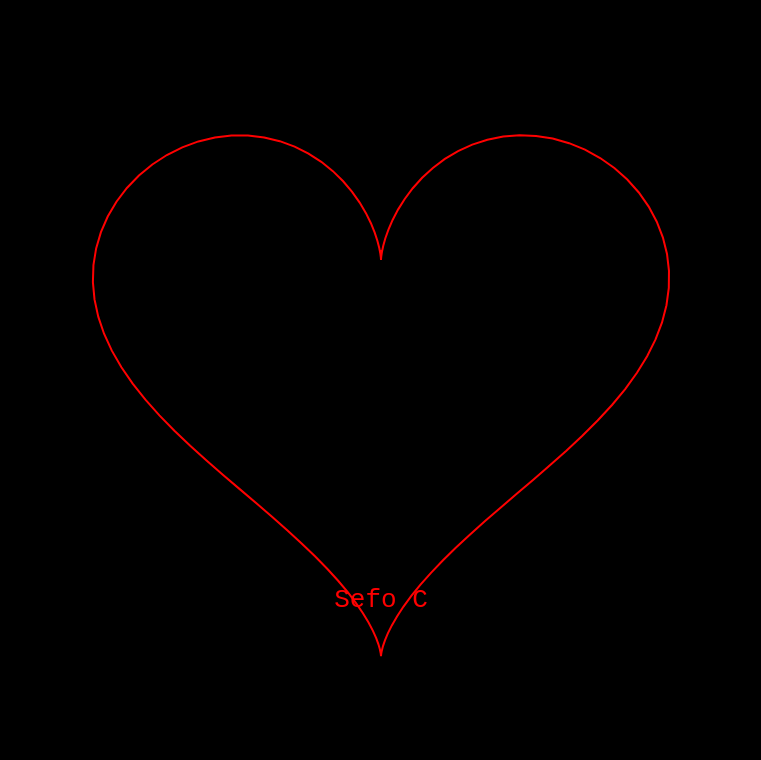
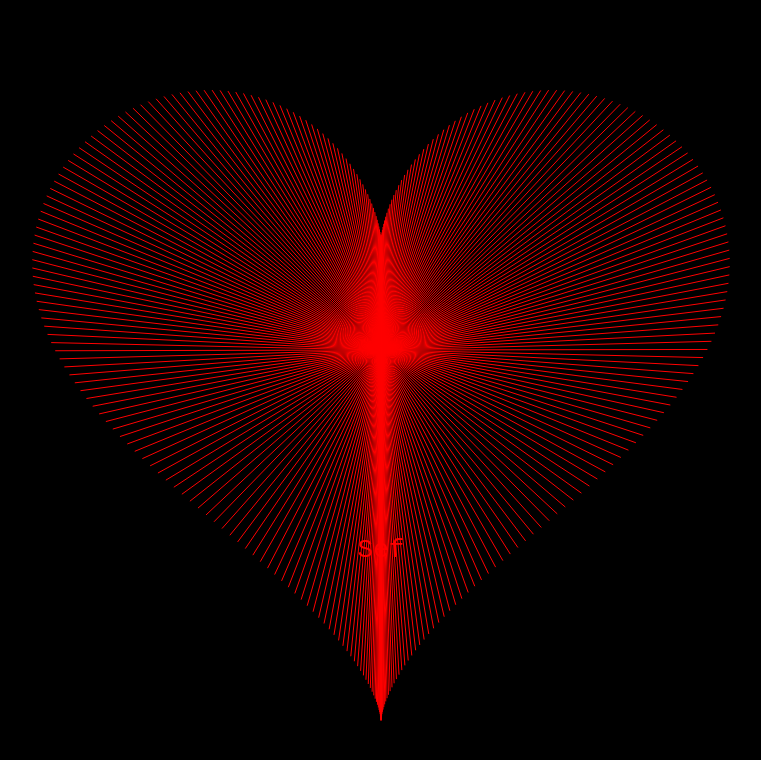
Before and after one commit to sefocyber01-dev/Sefohtml, a plain HTML site: page index.html in a window 1280 px wide. Shown: the whole page, without its empty margins (259-1020 px from the left). Drawn offline with Linux system fonts and the light colour scheme.

Commit message:
Update index.html

```diff
--- a/index.html
+++ b/index.html
@@ -25,7 +25,7 @@
 
     #text {
       font-size: 2em;
-      margin-top: 400px;
+      margin-top: 300px; /* kalp ve çizgiler için yeterince boşluk */
       white-space: pre;
     }
   </style>
@@ -46,9 +46,9 @@
     let heartShape = [];
     let phase = 0; // 0: nokta, 1: çizgiler, 2: kalp
 
-    // Noktadan çıkan çizgiler
     function createParticles() {
-      for (let i = 0; i < 300; i++) {
+      particles = [];
+      for (let i = 0; i < 500; i++) {  // daha fazla çizgi için sayıyı artırdım
         let angle = Math.random() * Math.PI * 2;
         let speed = Math.random() * 3 + 2;
         particles.push({
@@ -56,15 +56,15 @@
           y: centerY,
           dx: Math.cos(angle) * speed,
           dy: Math.sin(angle) * speed,
-          length: Math.random() * 100 + 50
+          length: Math.random() * 200 + 100
         });
       }
     }
 
-    // Kalp şekli noktaları
     function generateHeart() {
       heartShape = [];
-      for (let t = 0; t < Math.PI * 2; t += 0.05) {
+      // Çoklu çizgi efekti için kalp etrafındaki çizgi noktalarının dışa yayılması
+      for (let t = 0; t < Math.PI * 2; t += 0.02) {
         let x = 16 * Math.pow(Math.sin(t), 3);
         let y = -(13 * Math.cos(t) - 5 * Math.cos(2 * t) - 2 * Math.cos(3 * t) - Math.cos(4 * t));
         heartShape.push({
@@ -74,19 +74,19 @@
       }
     }
 
-    function drawHeart(scale = 1) {
-      ctx.beginPath();
-      ctx.moveTo(heartShape[0].x, heartShape[0].y);
+    function drawHeartLines(scale = 1) {
+      // Her heartShape noktasından merkezden dışa doğru çizgi
+      ctx.strokeStyle = "red";
+      ctx.lineWidth = 1;
       for (let p of heartShape) {
+        ctx.beginPath();
+        ctx.moveTo(centerX, centerY);
         ctx.lineTo(
           centerX + (p.x - centerX) * scale,
           centerY + (p.y - centerY) * scale
         );
+        ctx.stroke();
       }
-      ctx.closePath();
-      ctx.strokeStyle = "red";
-      ctx.lineWidth = 2;
-      ctx.stroke();
     }
 
     function animate() {
@@ -110,8 +110,10 @@
           ctx.moveTo(centerX, centerY);
           ctx.lineTo(p.x, p.y);
           ctx.strokeStyle = "red";
+          ctx.lineWidth = 1;
           ctx.stroke();
 
+          // Çizgi uç noktasına paralel olarak hareket
           p.x += p.dx;
           p.y += p.dy;
         }
@@ -119,11 +121,11 @@
         setTimeout(() => {
           generateHeart();
           phase = 2;
-        }, 2000);
+        }, 2500);
       } else if (phase === 2) {
-        // Kalp dalgalanıyor
-        let scale = 1 + Math.sin(Date.now() / 200) * 0.1;
-        drawHeart(scale);
+        // Kalp çevresinden çoklu çizgili kalp görünümü, dalgalanma ile
+        let scale = 1 + Math.sin(Date.now() / 300) * 0.1;
+        drawHeartLines(scale);
       }
 
       requestAnimationFrame(animate);
@@ -141,7 +143,16 @@
         setTimeout(typeWriter, 200);
       }
     }
-    setTimeout(typeWriter, 4000); // kalp çıktıktan sonra yazmaya başla
+    setTimeout(typeWriter, 4500); // kalp çıktıktan sonra yazmaya başla
+
+    // Yeniden boyutlandırma
+    window.addEventListener("resize", () => {
+      canvas.width = window.innerWidth;
+      canvas.height = window.innerHeight;
+      centerX = canvas.width / 2;
+      centerY = canvas.height / 2 - 50;
+      generateHeart();
+    });
   </script>
 </body>
 </html>
```
